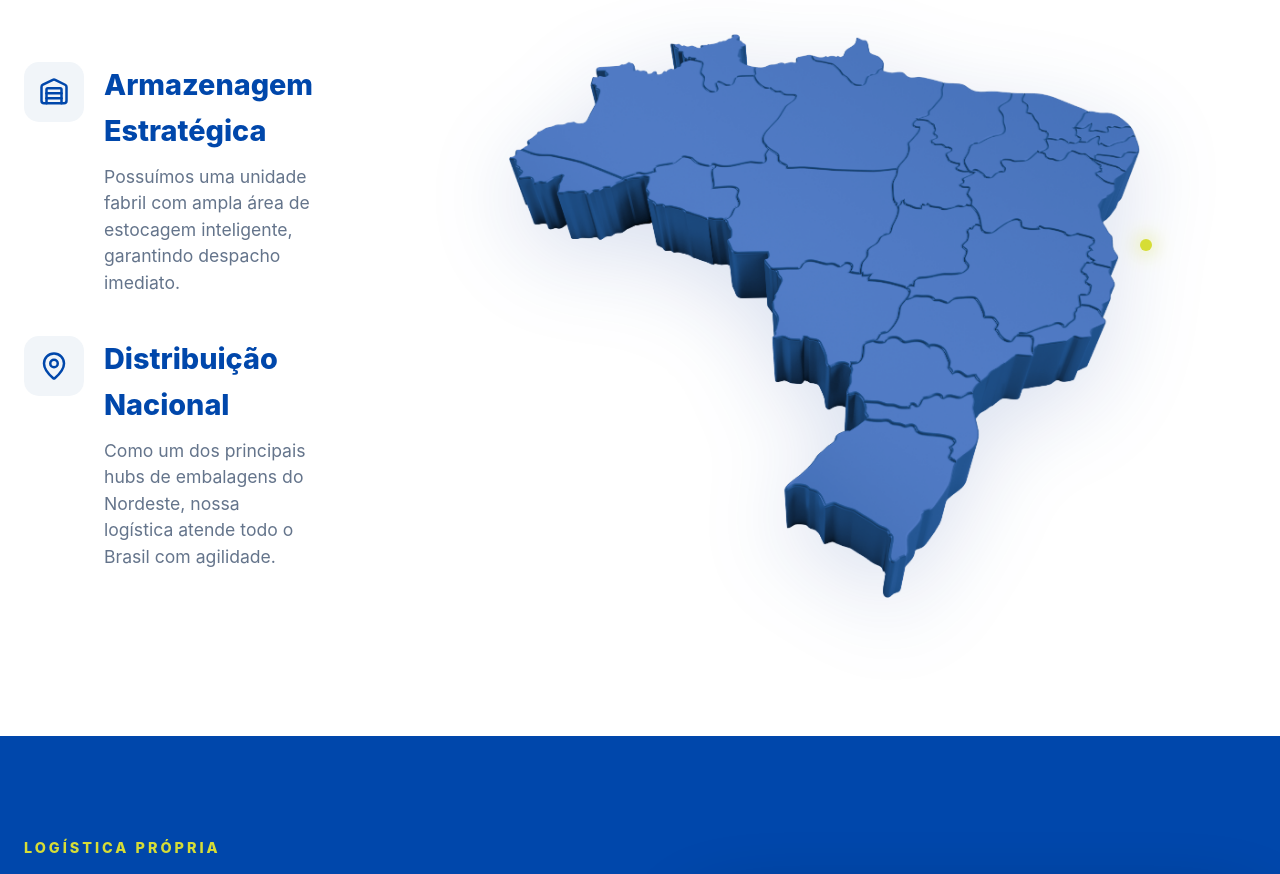
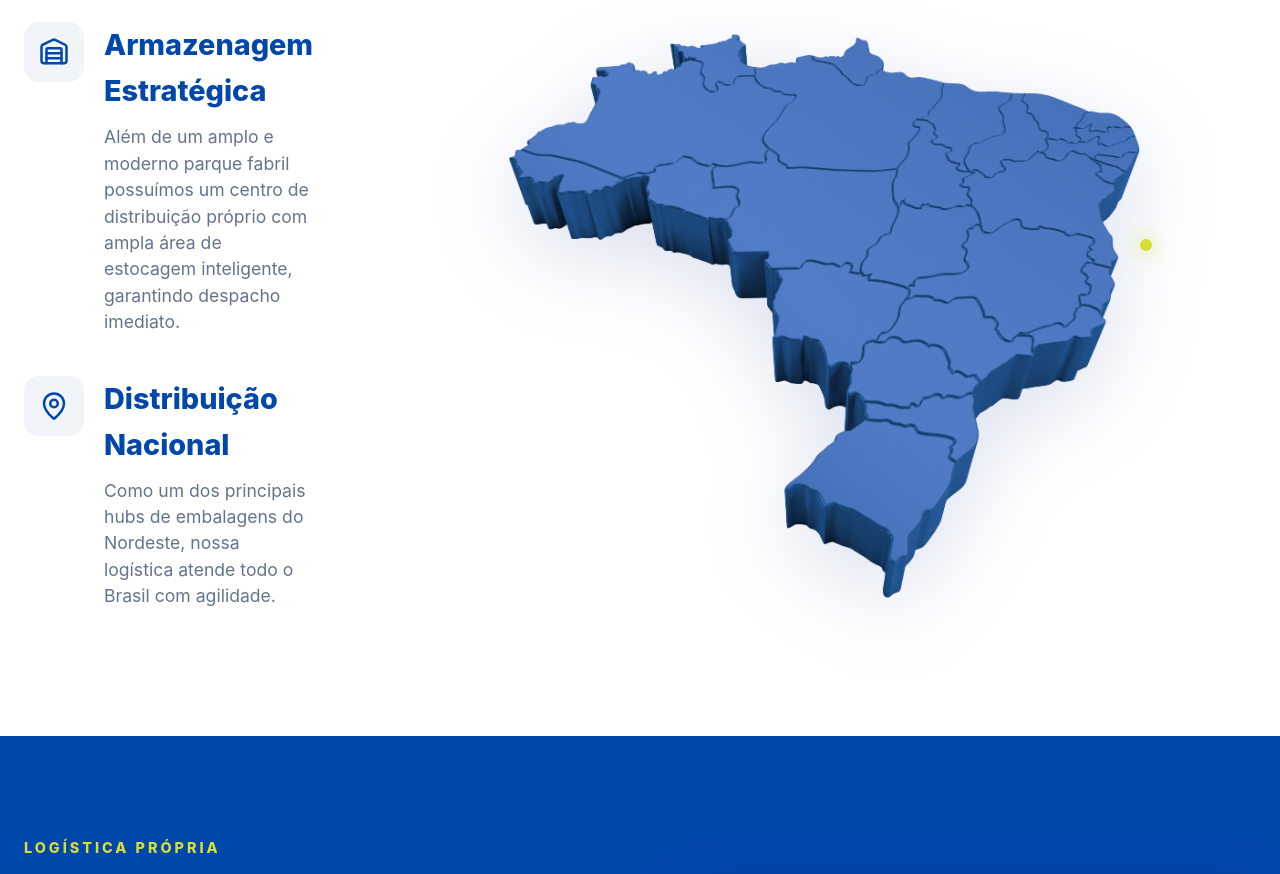
Before and after one commit to jjulioCsar/sitetech, a React (Vite) app: page / in a window 1280 px wide. Shown: the part 5200-6074 px from the top of the page. Built offline with nearby package versions, Linux system fonts and the light colour scheme.

Commit message:
feat: update logistics strategic storage text

```diff
--- a/src/components/Logistics.jsx
+++ b/src/components/Logistics.jsx
@@ -33,7 +33,7 @@ const Logistics = () => {
                                 <div>
                                     <h3 style={{ fontSize: 'clamp(1.4rem, 3vw, 1.8rem)', fontWeight: 800, color: 'var(--color-brand-blue-dark)', marginBottom: '10px', fontFamily: 'var(--font-heading)' }}>Armazenagem Estratégica</h3>
                                     <p style={{ fontSize: '1.1rem', color: '#64748b', lineHeight: 1.5 }}>
-                                        Possuímos uma unidade fabril com ampla área de estocagem inteligente, garantindo despacho imediato.
+                                        Além de um amplo e moderno parque fabril possuímos um centro de distribuição próprio com ampla área de estocagem inteligente, garantindo despacho imediato.
                                     </p>
                                 </div>
                             </div>
```
